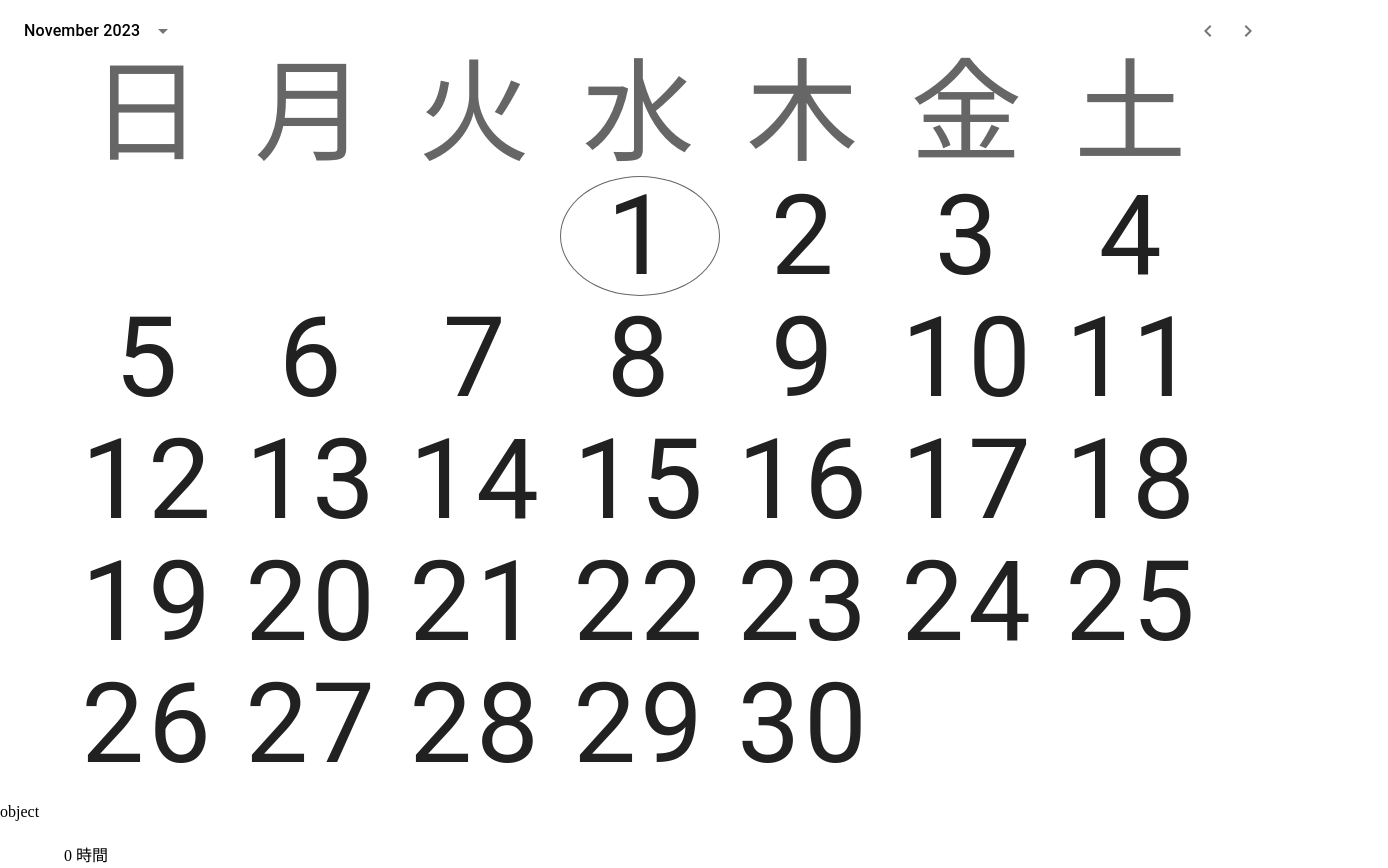
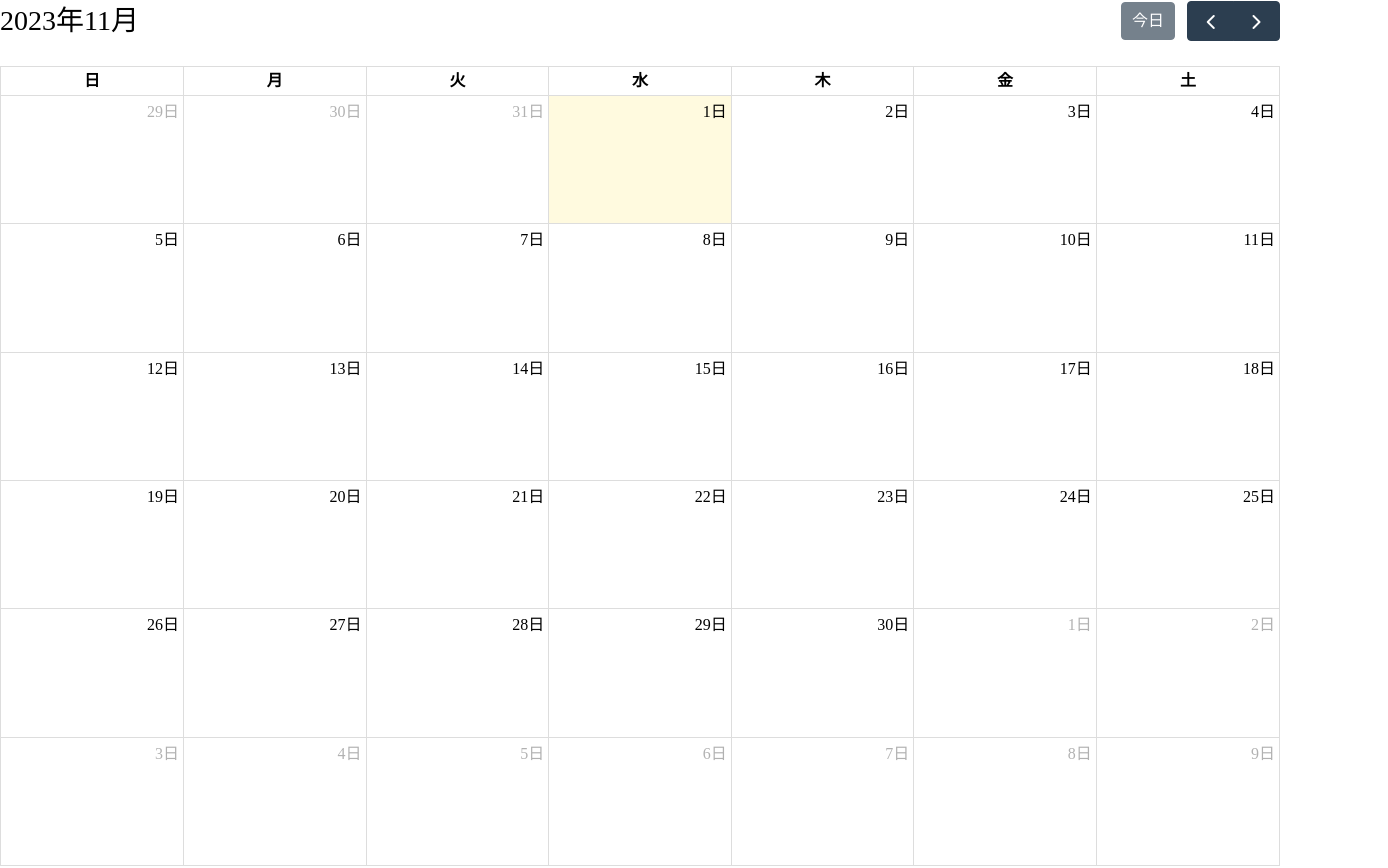
Before and after one commit to bluelemon0221/menkata, a Next.js app: page /daily in a window 1280 px wide. Shown: the top 868 px of the page, 1388 px wide, since content can reach past the window. Built offline with nearby package versions, Linux system fonts and the light colour scheme.

Commit message:
FullCalendarでカレンダーを表示、日付に応じてInputGroupを表示させることに成功、入力オブジェクトはDialogがあるコンポーネントで管理したほうが良さそう

```diff
--- a/package.json
+++ b/package.json
@@ -12,6 +12,10 @@
     "@date-io/date-fns": "^2.17.0",
     "@emotion/react": "^11.11.1",
     "@emotion/styled": "^11.11.0",
+    "@fullcalendar/core": "^6.1.9",
+    "@fullcalendar/daygrid": "^6.1.9",
+    "@fullcalendar/interaction": "^6.1.9",
+    "@fullcalendar/react": "^6.1.9",
     "@mui/icons-material": "^5.14.16",
     "@mui/lab": "^5.0.0-alpha.153",
     "@mui/material": "^5.14.18",
--- a/src/app/daily/components/Calendar.tsx
+++ b/src/app/daily/components/Calendar.tsx
@@ -1,43 +1,50 @@
+// FullCalendarを使用して日付がクリックされた際にDailyReportコンポーネントを呼び出すカレンダーコンポーネント
 "use client";
-import { DateCalendar, LocalizationProvider } from "@mui/x-date-pickers";
-import { AdapterDayjs } from "@mui/x-date-pickers/AdapterDayjs";
-import React from "react";
-import { styled } from "@mui/system";
-import { Dayjs } from "dayjs";
+import { useState } from "react";
+import FullCalendar from "@fullcalendar/react";
+import dayGridPlugin from "@fullcalendar/daygrid";
+import allLocales from "@fullcalendar/core/locales-all";
+import interactionPlugin, { DateClickArg } from "@fullcalendar/interaction";
+import { DailyReport } from "./DailyReport";
 
-const FullScreenCalendar = styled(DateCalendar)({
-  width: "100vw",
-  height: "100vh",
-  maxHeight: "100vh",
-  minHeight: "100vh",
-  overflow: "visible",
-  fontSize: "10rem",
-  ".MuiDayCalendar-slideTransition": {
-    overflow: "visible",
-  },
-  ".MuiPickersDay-root": {
-    fontSize: "7rem",
-    height: "120px",
-    width: "160px",
-  },
-  ".MuiDayCalendar-weekDayLabel": {
-    fontSize: "7rem",
-    height: "120px",
-    width: "160px",
-  },
-});
+// カレンダーコンポーネント
+export const Calendar = () => {
+  // DailyReportの表示状態を管理するstate
+  const [showReport, setShowReport] = useState(false);
 
-const japaneseDayFormatter = (day: string, date: Dayjs) => {
-  const japaneseWeekdays = ["日", "月", "火", "水", "木", "金", "土"];
-  const dayIndex = date.day();
+  // DailyReportが表示される日付を管理するstate
+  const [selectedDate, setSelectedDate] = useState<string | null>(null);
 
-  return japaneseWeekdays[dayIndex];
-};
+  // カレンダーコンポーネントのオプションを管理するstate
+  const [calendarOptions, setCalendarOptions] = useState({
+    plugins: [dayGridPlugin, interactionPlugin],
+    locales: allLocales,
+    locale: "ja",
+    contentHeight: 800,
+  });
 
-export const Calendar = () => {
+  // 日付がクリックされた時の処理
+  const handleDateClick = (arg: DateClickArg) => {
+    // クリックされた日付を取得
+    const clickedDate = arg.dateStr;
+
+    // DailyReportコンポーネントを表示するためのstateを更新
+    setSelectedDate(clickedDate);
+    setShowReport(true);
+  };
+
+  // ダイアログが閉じられたときの処理
+  const closeDialog = () => {
+    setShowReport(false);
+  };
+
+  // FullCalendarコンポーネントをレンダリング
   return (
-    <LocalizationProvider dateAdapter={AdapterDayjs}>
-      <FullScreenCalendar dayOfWeekFormatter={japaneseDayFormatter as any} />
-    </LocalizationProvider>
+    <div>
+      <FullCalendar {...calendarOptions} dateClick={handleDateClick} />
+      {showReport && (
+        <DailyReport date={selectedDate} closeDialog={closeDialog} />
+      )}
+    </div>
   );
 };
--- a/src/app/daily/components/DailyReport.tsx
+++ b/src/app/daily/components/DailyReport.tsx
@@ -0,0 +1,84 @@
+// FullCalendarから日付がクリックされた時に表示するDailyReportコンポーネント
+"use client";
+import {
+  Button,
+  Container,
+  Dialog,
+  DialogActions,
+  DialogContent,
+  DialogContentText,
+  DialogTitle,
+  IconButton,
+} from "@mui/material";
+import React, { useState } from "react";
+import { InputGroup } from "./InputGroup";
+import { Close, HighlightOffOutlined } from "@mui/icons-material";
+
+// DailyReportコンポーネント
+export const DailyReport = ({
+  date,
+  closeDialog,
+}: {
+  date: string | null;
+  closeDialog: () => void;
+}) => {
+  // ダイアログの表示状態を管理するstate
+  const [open, setOpen] = useState(true);
+
+  // ダイアログを開くボタンがクリックされた時の処理
+  const handleClickOpen = () => {
+    setOpen(true);
+  };
+
+  // ダイアログを閉じるボタンがクリックされた時の処理
+  const handleClose = () => {
+    setOpen(false);
+    // closeDialog関数を呼び出し、親コンポーネントでの処理をトリガー
+    closeDialog();
+  };
+
+  return (
+    <React.Fragment>
+      {/*
+        ダイアログを開くためのボタン (コメントアウトしているため非表示)
+        <Button variant="outlined" onClick={handleClickOpen}>
+          Open alert dialog
+        </Button>
+      */}
+      {/* ダイアログコンポーネント */}
+      <Dialog
+        open={open} // ダイアログの表示状態
+        onClose={handleClose} // ダイアログを閉じるアクション
+        aria-labelledby="alert-dialog-title"
+        aria-describedby="alert-dialog-description"
+        maxWidth="xl"
+        fullWidth
+      >
+        {/* ダイアログのタイトル */}
+        <DialogTitle
+          id="alert-dialog-title"
+          sx={{ justifyContent: "space-between", display: "flex" }}
+        >
+          {date}
+          <IconButton aria-aria-label="close" onClick={handleClose}>
+            <Close sx={{ fontSize: "30", color: "success" }} />
+          </IconButton>
+        </DialogTitle>
+        {/* ダイアログのコンテンツ */}
+        <DialogContent>
+          <DialogContentText id="alert-dialog-description">
+            {/* ダイアログの詳細説明 (今回はサンプルテキスト) */}
+            <InputGroup date={date!} />
+          </DialogContentText>
+        </DialogContent>
+        {/* ダイアログのアクション (ボタン) */}
+        <DialogActions>
+          <Button onClick={handleClose}>Disagree</Button>
+          <Button onClick={handleClose} variant="contained" disableElevation>
+            Agree
+          </Button>
+        </DialogActions>
+      </Dialog>
+    </React.Fragment>
+  );
+};
--- a/src/app/daily/components/InputGroup.tsx
+++ b/src/app/daily/components/InputGroup.tsx
@@ -3,6 +3,7 @@ import { useEffect, useState } from "react";
 import { InputRow } from "./InputRow";
 import { DailyInputObject } from "../types";
 import {
+  Button,
   Container,
   LinearProgress,
   linearProgressClasses,
@@ -24,7 +25,7 @@ const BorderLinearProgress = styled(LinearProgress)(({ theme }) => ({
 }));
 
 // インプットグループのコンポーネント関数
-export const InputGroup = () => {
+export const InputGroup = ({ date }: { date: string }) => {
   // ステートの定義
   const [sumHour, setSumHour] = useState<number>(0);
   const [maxHour, setMaxHour] = useState<number>(8);
@@ -33,7 +34,7 @@ export const InputGroup = () => {
   // データの初期化
   const [inputObject, setInputObject] = useState<DailyInputObject>({
     userId: 1,
-    date: "2023-01-01",
+    date: date,
     data: Array.from({ length: 10 }, (_, index) => ({
       dateIndex: index,
       jobCode: null,
@@ -61,7 +62,7 @@ export const InputGroup = () => {
       const newIndex = prev.data.length;
       return {
         userId: prev.userId,
-        date: "2023-0201", // 適切な初期値に変更
+        date: date, // 適切な初期値に変更
         data: [
           ...prev.data,
           {
@@ -108,7 +109,11 @@ export const InputGroup = () => {
           />
         ))}
       </Container>
-      <button onClick={addInputRow}>Add InputRow</button>
+      <Container sx={{ textAlign: "center" }}>
+        <Button onClick={addInputRow} variant="outlined">
+          行を追加する
+        </Button>
+      </Container>
     </div>
   );
 };
--- a/src/app/daily/page.tsx
+++ b/src/app/daily/page.tsx
@@ -1,12 +1,14 @@
 import React from "react";
 import { InputGroup } from "./components/InputGroup";
 import { Calendar } from "./components/Calendar";
+import { DailyReport } from "./components/DailyReport";
 
 const page = () => {
   return (
     <div>
       <Calendar />
-      <InputGroup />
+      {/* <DailyReport /> */}
+      {/* <InputGroup /> */}
     </div>
   );
 };
```
Also changed, not shown: 1 other file (tests, documents, lock files or other folders).
